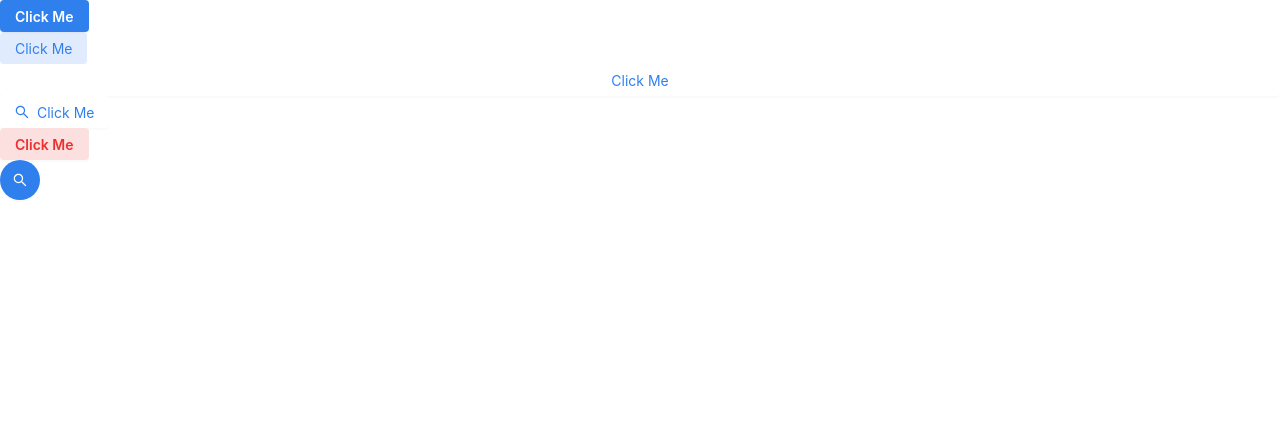
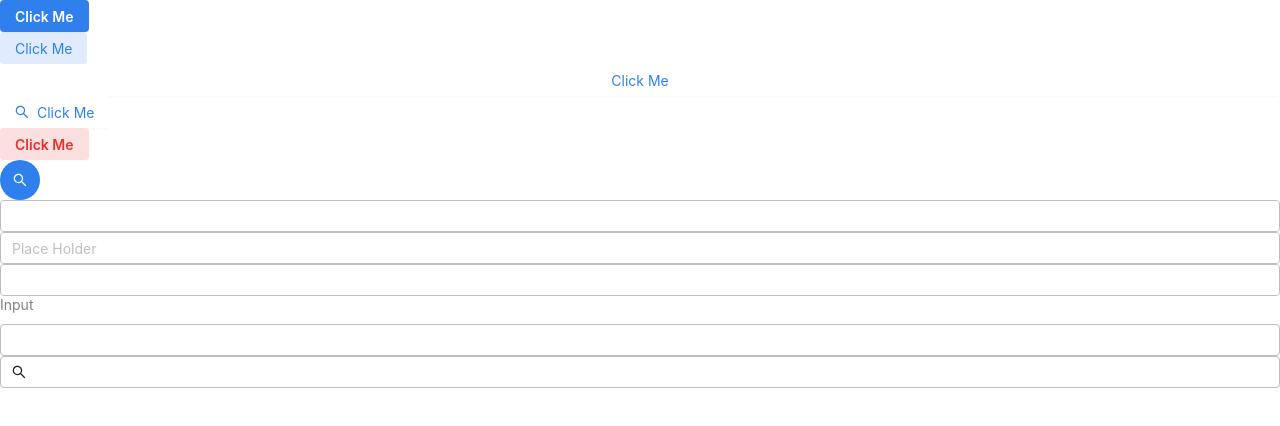
Before and after one commit to JaytoRosalijos/buddy-starter-training, a React (Create React App) app: page / in a window 1280 px wide. Shown: the top 426 px of the page. Built offline with nearby package versions, Linux system fonts and the light colour scheme.

Commit message:
TRAIN 848: create Text Input [atom]

```diff
--- a/src/App.tsx
+++ b/src/App.tsx
@@ -1,12 +1,15 @@
 import React from 'react';
-import './App.css';
+import { SearchOutlined } from '@ant-design/icons';
 
 import { Button } from './components/atoms/button';
-import { SearchOutlined } from '@ant-design/icons';
+import { TextInput } from './components/atoms/text-input';
+
+import './App.css';
 
 function App() {
   return (
     <div className="App">
+      <div>
         <Button>Click Me</Button>
         <Button variance="secondary">Click Me</Button>
         <Button variance="text" block>Click Me</Button>
@@ -14,6 +17,14 @@ function App() {
         <Button variance="error">Click Me</Button>
         <Button shape="circle" size="large"><SearchOutlined /></Button>
       </div>
+      <div>
+        <TextInput />
+        <TextInput placeholder="Place Holder"/>
+        <TextInput allowClear />
+        <TextInput title="Input" allowClear />
+        <TextInput prefix={<SearchOutlined />} />
+      </div>
+    </div>
   );
 }
 
--- /dev/null
+++ b/src/components/atoms/text-input/TextInput.tsx
@@ -0,0 +1,42 @@
+import React from 'react';
+import { InputStyle, TitleWrapper } from './styles';
+import { CustomCloseCircleFilled } from './styles';
+
+export type Props = {
+    allowClear?: boolean;
+    value?: string;
+    type?: string;
+    title?: string;
+    placeholder?: string;
+    prefix?: React.ReactNode;
+    onChange?: () => void;
+    onPressEnter?: () => void;
+}
+
+const TextInput = ({
+        allowClear,
+        value,
+        type,
+        title,
+        placeholder,
+        prefix,
+        onChange,
+        onPressEnter,
+    }: Props) => {
+    return (
+        <div>
+            { title && <TitleWrapper>{ title }</TitleWrapper> }
+            <InputStyle
+                type={type}
+                value={value}
+                allowClear={allowClear ? { clearIcon: <CustomCloseCircleFilled /> } : false}
+                placeholder={placeholder}
+                prefix={prefix}
+                onChange={onChange}
+                onPressEnter={onPressEnter}
+            />
+        </div>
+    );
+};
+
+export default TextInput;
--- /dev/null
+++ b/src/components/atoms/text-input/index.tsx
@@ -0,0 +1,3 @@
+import TextInput from './TextInput';
+
+export { TextInput };
--- /dev/null
+++ b/src/components/atoms/text-input/styles.tsx
@@ -0,0 +1,36 @@
+import { Input } from 'antd';
+import styled from 'styled-components';
+import { CloseCircleFilled } from '@ant-design/icons';
+import { Palette } from '../../../themes';
+
+const baseStyle = `
+    height: 32px;
+    border-radius: 4px;
+    border: 1px solid ${Palette.gray};
+
+    &:hover  {
+        border-color: ${Palette.primary};
+    }
+
+    &:active {
+        border-color: ${Palette.primary};
+        box-shadow: 0px 0px 3px rgba(0, 0, 0, 0.25);
+    }
+`;
+
+export const InputStyle = styled(Input)`
+    ${baseStyle};
+`;
+
+export const TitleWrapper = styled.div`
+    font-weight: 400;
+    font-size: 14px;
+    text-align: left;
+    margin-bottom: 11px;
+    color: ${Palette.grayDark};
+`;
+
+export const CustomCloseCircleFilled = styled(CloseCircleFilled)`
+    font-size: 20px;
+    color: ${Palette.grayDark};
+`;
--- a/src/themes/index.tsx
+++ b/src/themes/index.tsx
@@ -4,5 +4,8 @@ export const Palette = {
     secondary: "#2f80ed26",
     errorDark: "#ED2F2F",
     errorLight: "#FCE0E0",
-    white: '#FFFFFF',
+    white: "#FFFFFF",
+    grayDark: "#828282",
+    gray: "#BDBDBD",
+    green: "#6FCF97",
 };
```
Also changed, not shown: 2 other files (tests, documents, lock files or other folders). Lines whose indentation alone changed are shown as unchanged.
